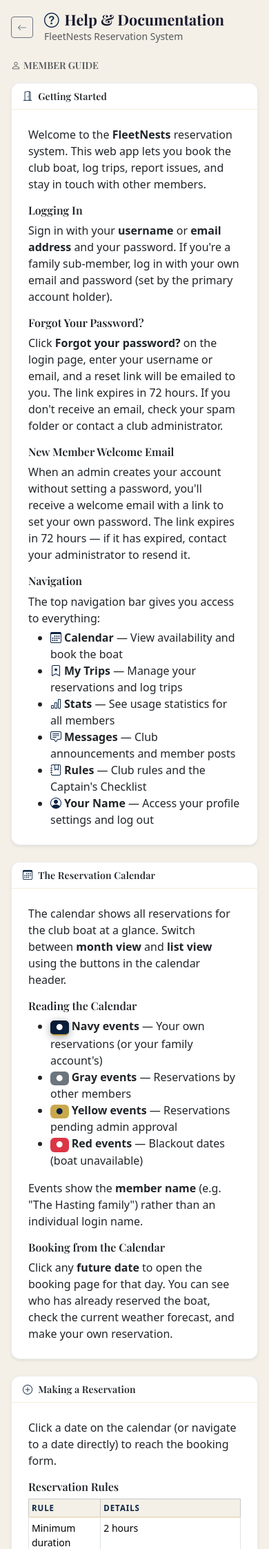
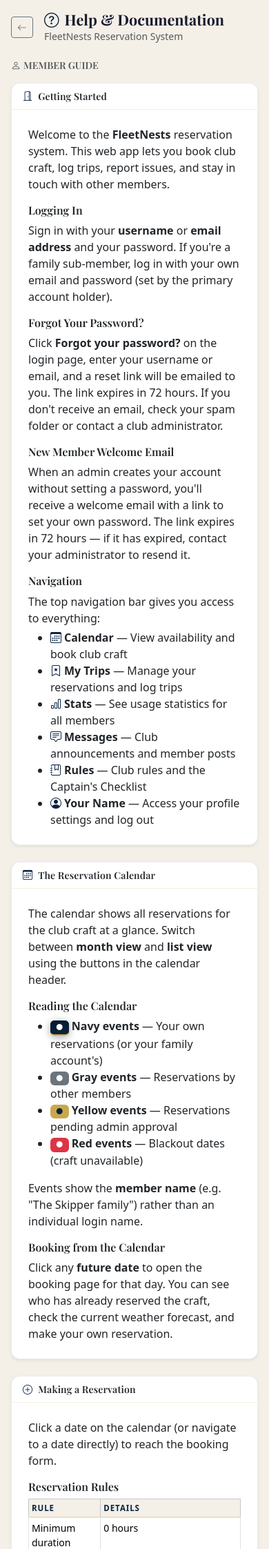
Before and after one commit to richardahasting/FleetNests, a Python web app: template templates/help.html in a window 390 px wide. Shown: the top 2245 px of the page at 69% size. Run offline with Jinja, Linux system fonts and the light colour scheme; the template is opened without the code that fills it, so the values that code supplies are empty.

Commit message:
Fix all open issues: generic help text, mobile calendar, statement seed data
- help.html: Replace all hardcoded 'boat'/'Captain's Checklist' with
  vehicle-type-aware Jinja2 (is_boat/is_plane) — issues #13, #15, #16
- help.html: Replace 'Hasting' example name with 'Skipper' — issue #12
- help.html: Show min/max reservation hours from club_settings instead
  of hardcoded 2/6 hour values — issue #14
- calendar.js: Switch mobile initial view from listMonth to timeGridWeek
  so all days appear, not just those with bookings; add Week button to
  toolbar — issue #17
- seed_samples.py: Add seed_statements() generating minimal valid PDF
  bytes (pure Python, no deps) and inserting 6 months of placeholder
  statements for each sample club; add statements to reset clear list
  — issue #10

Closes #10, #11, #12, #13, #14, #15, #16, #17

Co-Authored-By: Claude Sonnet 4.6 <noreply@anthropic.com>

```diff
--- a/static/js/calendar.js
+++ b/static/js/calendar.js
@@ -7,15 +7,16 @@ function initCalendar(apiUrl, reserveUrlTemplate) {
   if (!calEl) return;
 
   const calendar = new FullCalendar.Calendar(calEl, {
-    initialView: window.innerWidth < 600 ? 'listMonth' : 'dayGridMonth',
+    initialView: window.innerWidth < 600 ? 'timeGridWeek' : 'dayGridMonth',
     headerToolbar: {
       left:   'prev,next today',
       center: 'title',
-      right:  'dayGridMonth,listMonth',
+      right:  'dayGridMonth,timeGridWeek,listMonth',
     },
     buttonText: {
       today:     'Today',
       month:     'Month',
+      week:      'Week',
       listMonth: 'List',
     },
     height: 'auto',
--- a/templates/help.html
+++ b/templates/help.html
@@ -21,7 +21,7 @@
           <a class="list-group-item list-group-item-action py-2 ps-4" href="#my-trips">My Trips</a>
           <a class="list-group-item list-group-item-action py-2 ps-4" href="#checkout">Check-Out</a>
           <a class="list-group-item list-group-item-action py-2 ps-4" href="#checkin">Check-In</a>
-          <a class="list-group-item list-group-item-action py-2 ps-4" href="#captains-checklist">Captain's Checklist</a>
+          <a class="list-group-item list-group-item-action py-2 ps-4" href="#captains-checklist">{% if is_plane %}Pre-Flight Checklist{% else %}Captain's Checklist{% endif %}</a>
           <a class="list-group-item list-group-item-action py-2 ps-4" href="#weather-alerts">Weather Alerts</a>
           <a class="list-group-item list-group-item-action py-2 ps-4" href="#waitlist">Waitlist</a>
           <a class="list-group-item list-group-item-action py-2 ps-4" href="#messages">Message Board</a>
@@ -79,7 +79,7 @@
         <i class="bi bi-door-open me-2 text-club-blue"></i>Getting Started
       </div>
       <div class="card-body p-4">
-        <p>Welcome to the <strong>FleetNests</strong> reservation system. This web app lets you book the club boat, log trips, report issues, and stay in touch with other members.</p>
+        <p>Welcome to the <strong>FleetNests</strong> reservation system. This web app lets you book club {% if is_plane %}aircraft{% else %}craft{% endif %}, log trips, report issues, and stay in touch with other members.</p>
 
         <h6 class="fw-semibold mt-3">Logging In</h6>
         <p class="mb-2">Sign in with your <strong>username</strong> or <strong>email address</strong> and your password. If you're a family sub-member, log in with your own email and password (set by the primary account holder).</p>
@@ -93,7 +93,7 @@
         <h6 class="fw-semibold mt-3">Navigation</h6>
         <p class="mb-1">The top navigation bar gives you access to everything:</p>
         <ul class="mb-0">
-          <li><i class="bi bi-calendar3 me-1 text-club-blue"></i><strong>Calendar</strong> — View availability and book the boat</li>
+          <li><i class="bi bi-calendar3 me-1 text-club-blue"></i><strong>Calendar</strong> — View availability and book club {% if is_plane %}aircraft{% else %}craft{% endif %}</li>
           <li><i class="bi bi-bookmark-star me-1 text-club-blue"></i><strong>My Trips</strong> — Manage your reservations and log trips</li>
           <li><i class="bi bi-bar-chart me-1 text-club-blue"></i><strong>Stats</strong> — See usage statistics for all members</li>
           <li><i class="bi bi-chat-square-text me-1 text-club-blue"></i><strong>Messages</strong> — Club announcements and member posts</li>
@@ -109,19 +109,19 @@
         <i class="bi bi-calendar3 me-2 text-club-blue"></i>The Reservation Calendar
       </div>
       <div class="card-body p-4">
-        <p>The calendar shows all reservations for the club boat at a glance. Switch between <strong>month view</strong> and <strong>list view</strong> using the buttons in the calendar header.</p>
+        <p>The calendar shows all reservations for the club {% if is_plane %}aircraft{% else %}craft{% endif %} at a glance. Switch between <strong>month view</strong> and <strong>list view</strong> using the buttons in the calendar header.</p>
 
         <h6 class="fw-semibold mt-3">Reading the Calendar</h6>
         <ul>
           <li><span class="badge bg-club-blue">&#9679;</span> <strong>Navy events</strong> — Your own reservations (or your family account's)</li>
           <li><span class="badge bg-secondary">&#9679;</span> <strong>Gray events</strong> — Reservations by other members</li>
           <li><span class="badge bg-warning text-dark">&#9679;</span> <strong>Yellow events</strong> — Reservations pending admin approval</li>
-          <li><span class="badge bg-danger">&#9679;</span> <strong>Red events</strong> — Blackout dates (boat unavailable)</li>
+          <li><span class="badge bg-danger">&#9679;</span> <strong>Red events</strong> — Blackout dates (craft unavailable)</li>
         </ul>
-        <p>Events show the <strong>member name</strong> (e.g. "The Hasting family") rather than an individual login name.</p>
+        <p>Events show the <strong>member name</strong> (e.g. "The Skipper family") rather than an individual login name.</p>
 
         <h6 class="fw-semibold mt-3">Booking from the Calendar</h6>
-        <p class="mb-0">Click any <strong>future date</strong> to open the booking page for that day. You can see who has already reserved the boat, check the current weather forecast, and make your own reservation.</p>
+        <p class="mb-0">Click any <strong>future date</strong> to open the booking page for that day. You can see who has already reserved the craft, check the current weather forecast, and make your own reservation.</p>
       </div>
     </div>
 
@@ -140,8 +140,8 @@
               <tr><th>Rule</th><th>Details</th></tr>
             </thead>
             <tbody>
-              <tr><td>Minimum duration</td><td>2 hours</td></tr>
-              <tr><td>Maximum duration</td><td>6 hours</td></tr>
+              <tr><td>Minimum duration</td><td>{{ club_settings.get('min_res_hours', '2') | int }} hours</td></tr>
+              <tr><td>Maximum duration</td><td>{% if club_settings.get('max_res_hours') %}{{ club_settings.get('max_res_hours') | int }} hours{% else %}No limit{% endif %}</td></tr>
               <tr><td>Time increments</td><td>30-minute intervals (e.g. 9:00, 9:30, 10:00)</td></tr>
               <tr><td>Booking window</td><td>Up to 60 days in advance</td></tr>
               <tr><td>Consecutive days</td><td>Maximum 3 days in a row (default; may vary per member)</td></tr>
@@ -194,16 +194,16 @@
         <i class="bi bi-box-arrow-right me-2 text-club-blue"></i>Check-Out (Departure)
       </div>
       <div class="card-body p-4">
-        <p>Check-out is available on the <strong>day of your reservation</strong> from My Trips. It records the boat's condition and your completion of the safety checklist before you leave.</p>
+        <p>Check-out is available on the <strong>day of your reservation</strong> from My Trips. It records the craft's condition and your completion of the safety checklist before you leave.</p>
 
-        <h6 class="fw-semibold mt-3">Captain's Checklist</h6>
-        <p>An 8-step safety checklist grouped into categories (Pre-Launch, Starting &amp; Departure, Return &amp; Shutdown) must be completed at departure. Check each item that applies and submit when ready. The number of verified items is saved to your trip log.</p>
+        <h6 class="fw-semibold mt-3">{% if is_plane %}Pre-Flight Checklist{% else %}Captain's Checklist{% endif %}</h6>
+        <p>A safety checklist must be completed at departure. Check each item that applies and submit when ready. The number of verified items is saved to your trip log.</p>
 
         <h6 class="fw-semibold mt-3">Departure Details</h6>
         <ul class="mb-0">
           <li><strong>Departure Time</strong> — Pre-filled with the current time; adjust if needed.</li>
-          <li><strong>Engine Hours (out)</strong> — Read the engine hour meter and record it here. Helps track maintenance intervals.</li>
-          <li><strong>Fuel Level</strong> — Select the current level: Empty, ¼, ½, ¾, or Full.</li>
+          <li><strong>{% if is_plane %}Hobbs Hours (out){% else %}Engine Hours (out){% endif %}</strong> — Read the hour meter and record it here. Helps track maintenance intervals.</li>
+          {% if is_boat %}<li><strong>Fuel Level</strong> — Select the current level: Empty, ¼, ½, ¾, or Full.</li>{% endif %}
           <li><strong>Condition Notes</strong> — Note any pre-existing damage before leaving. This protects you if something was already damaged.</li>
         </ul>
       </div>
@@ -215,19 +215,19 @@
         <i class="bi bi-box-arrow-in-left me-2 text-success"></i>Check-In (Return)
       </div>
       <div class="card-body p-4">
-        <p>After returning the boat to the dock, use <strong>Check In</strong> from My Trips to close out your trip log.</p>
+        <p>After returning the craft, use <strong>Check In</strong> from My Trips to close out your trip log.</p>
 
         <h6 class="fw-semibold mt-3">Return Details</h6>
         <ul>
-          <li><strong>Return Time</strong> — When you returned the boat to the dock.</li>
-          <li><strong>Engine Hours (in)</strong> — Record the meter on return; the system calculates hours used.</li>
+          <li><strong>Return Time</strong> — When you returned the craft.</li>
+          <li><strong>{% if is_plane %}Hobbs Hours (in){% else %}Engine Hours (in){% endif %}</strong> — Record the meter on return; the system calculates hours used.</li>
           <li><strong>Fuel Added</strong> — Enter gallons added and total cost. A fuel log entry is created automatically.</li>
           <li><strong>Condition on Return</strong> — Note any issues discovered during your trip. Submit a separate <a href="{{ url_for('new_incident') }}">incident report</a> for significant damage.</li>
         </ul>
 
         <div class="alert alert-info small mb-0">
           <i class="bi bi-info-circle me-1"></i>
-          Always log fuel at check-in — it helps the club track costs and ensures the next boater knows the fuel level.
+          Always log fuel at check-in — it helps the club track costs and ensures the next member knows the fuel level.
         </div>
       </div>
     </div>
@@ -235,19 +235,19 @@
     {# --- Captain's Checklist --- #}
     <div class="card border-0 shadow-sm mb-4" id="captains-checklist">
       <div class="card-header bg-transparent fw-semibold">
-        <i class="bi bi-clipboard2-check me-2 text-club-blue"></i>Captain's Checklist
+        <i class="bi bi-clipboard2-check me-2 text-club-blue"></i>{% if is_plane %}Pre-Flight Checklist{% else %}Captain's Checklist{% endif %}
       </div>
       <div class="card-body p-4">
-        <p>The <a href="{{ url_for('checklist_page') }}"><strong>Captain's Checklist</strong></a> is an 8-step pre-departure safety guide covering boat startup, safety equipment, and departure procedure.</p>
+        <p>The <a href="{{ url_for('checklist_page') }}"><strong>{% if is_plane %}Pre-Flight Checklist{% else %}Captain's Checklist{% endif %}</strong></a> is a pre-departure safety guide covering {% if is_plane %}aircraft systems, safety equipment, and departure procedure{% else %}engine startup, safety equipment, and departure procedure{% endif %}.</p>
 
         <h6 class="fw-semibold mt-3">Using the Standalone Checklist</h6>
-        <p>Visit <strong>Rules → Captain's Checklist</strong> at any time to review the steps interactively. You can check items off, track your progress with the progress bar, reset it, and print a copy to bring on the water.</p>
+        <p>Visit <strong>Rules → {% if is_plane %}Pre-Flight Checklist{% else %}Captain's Checklist{% endif %}</strong> at any time to review the steps interactively. You can check items off, track your progress with the progress bar, reset it, and print a copy to bring with you.</p>
 
         <h6 class="fw-semibold mt-3">Recorded Checklist at Check-Out</h6>
         <p>The same checklist appears during the <strong>Check-Out</strong> flow on the day of your reservation. Items checked here are <strong>saved to your trip log</strong> so the club has a record of your pre-departure verification.</p>
 
         <h6 class="fw-semibold mt-3">Club Rules</h6>
-        <p class="mb-0">The <a href="{{ url_for('rules_page') }}"><strong>Rules</strong></a> page lists all Boat Club Member Rules alongside the checklist. Review these before your first trip.</p>
+        <p class="mb-0">The <a href="{{ url_for('rules_page') }}"><strong>Rules</strong></a> page lists all club member rules alongside the checklist. Review these before your first trip.</p>
       </div>
     </div>
 
@@ -286,7 +286,7 @@
         <i class="bi bi-hourglass-split me-2 text-club-blue"></i>Waitlist
       </div>
       <div class="card-body p-4">
-        <p>If the boat is already reserved on a date you want, you can join the <strong>waitlist</strong> for that day.</p>
+        <p>If the craft is already reserved on a date you want, you can join the <strong>waitlist</strong> for that day.</p>
 
         <h6 class="fw-semibold mt-3">How It Works</h6>
         <ol>
@@ -332,7 +332,7 @@
         <p>Upload a photo (max 5 MB, any image format). Your photo appears as your avatar on reservations. If you don't upload one, your first initial is shown.</p>
 
         <h6 class="fw-semibold mt-3">Member Name</h6>
-        <p>This is the name shown on the <strong>calendar and reservations</strong> — visible to all members. It defaults to <em>The [Last Name] family</em> (e.g. "The Hasting family"). You can change it to anything you like — your name, a nickname, or your family name.</p>
+        <p>This is the name shown on the <strong>calendar and reservations</strong> — visible to all members. It defaults to <em>The [Last Name] family</em> (e.g. "The Skipper family"). You can change it to anything you like — your name, a nickname, or your family name.</p>
 
         <h6 class="fw-semibold mt-3">Phone Number</h6>
         <p>Add your phone number so other members and admins can reach you.</p>
@@ -358,11 +358,11 @@
           <li>The primary account holder sets a <strong>family email</strong> and <strong>family password</strong> in their Profile.</li>
           <li>The family member logs in using that email and password at the normal login page.</li>
           <li>They have full access to the shared account — they can book, view, and cancel reservations just like the primary member.</li>
-          <li>Reservations appear under the shared <strong>member name</strong> (e.g. "The Hasting family") regardless of who booked them.</li>
+          <li>Reservations appear under the shared <strong>member name</strong> (e.g. "The Skipper family") regardless of who booked them.</li>
         </ul>
 
         <h6 class="fw-semibold mt-3">One Slot, Two Logins</h6>
-        <p>Family accounts share one reservation slot per day. If Sharon books the boat, Richard cannot also book the same day — they are the same account.</p>
+        <p>Family accounts share one reservation slot per day. If Sharon makes a reservation, the primary account cannot also book the same day — they share the same account.</p>
 
         <h6 class="fw-semibold mt-3">Removing the Family Login</h6>
         <p class="mb-0">The primary account holder can click <strong>Remove</strong> in the Family Login section of their profile at any time to revoke the second set of credentials.</p>
@@ -375,7 +375,7 @@
         <i class="bi bi-fuel-pump me-2 text-club-blue"></i>Fuel Log
       </div>
       <div class="card-body p-4">
-        <p>Fuel usage is tracked to help the club manage costs and ensure the boat always has adequate fuel.</p>
+        <p>Fuel usage is tracked to help the club manage costs and ensure the craft always has adequate fuel.</p>
 
         <h6 class="fw-semibold mt-3">Logging Fuel at Check-In</h6>
         <p>The easiest way is during <strong>check-in</strong> — enter gallons added and total cost. A fuel log entry is created automatically.</p>
@@ -391,7 +391,7 @@
         <i class="bi bi-exclamation-triangle me-2 text-warning"></i>Incident Reports
       </div>
       <div class="card-body p-4">
-        <p>If you observe or cause damage to the boat, you must submit an <strong>incident report</strong>. Prompt reporting helps the club respond quickly and keeps the boat safe for everyone.</p>
+        <p>If you observe or cause damage to the craft, you must submit an <strong>incident report</strong>. Prompt reporting helps the club respond quickly and keeps the craft safe for everyone.</p>
 
         <h6 class="fw-semibold mt-3">Severity Levels</h6>
         <div class="table-responsive">
@@ -457,7 +457,7 @@
           <li>Go to <strong>My Trips</strong> and click the <i class="bi bi-calendar-plus"></i> icon in the top-right corner.</li>
           <li>Copy your personal iCal feed URL.</li>
           <li>In your calendar app, choose <strong>Subscribe to calendar</strong> (or "Add calendar by URL") and paste the URL.</li>
-          <li>Your upcoming boat reservations will appear and stay in sync automatically.</li>
+          <li>Your upcoming reservations will appear and stay in sync automatically.</li>
         </ol>
 
         <div class="alert alert-secondary small mb-0">
```
Also changed, not shown: seed_samples.py (+97 -1 lines).
